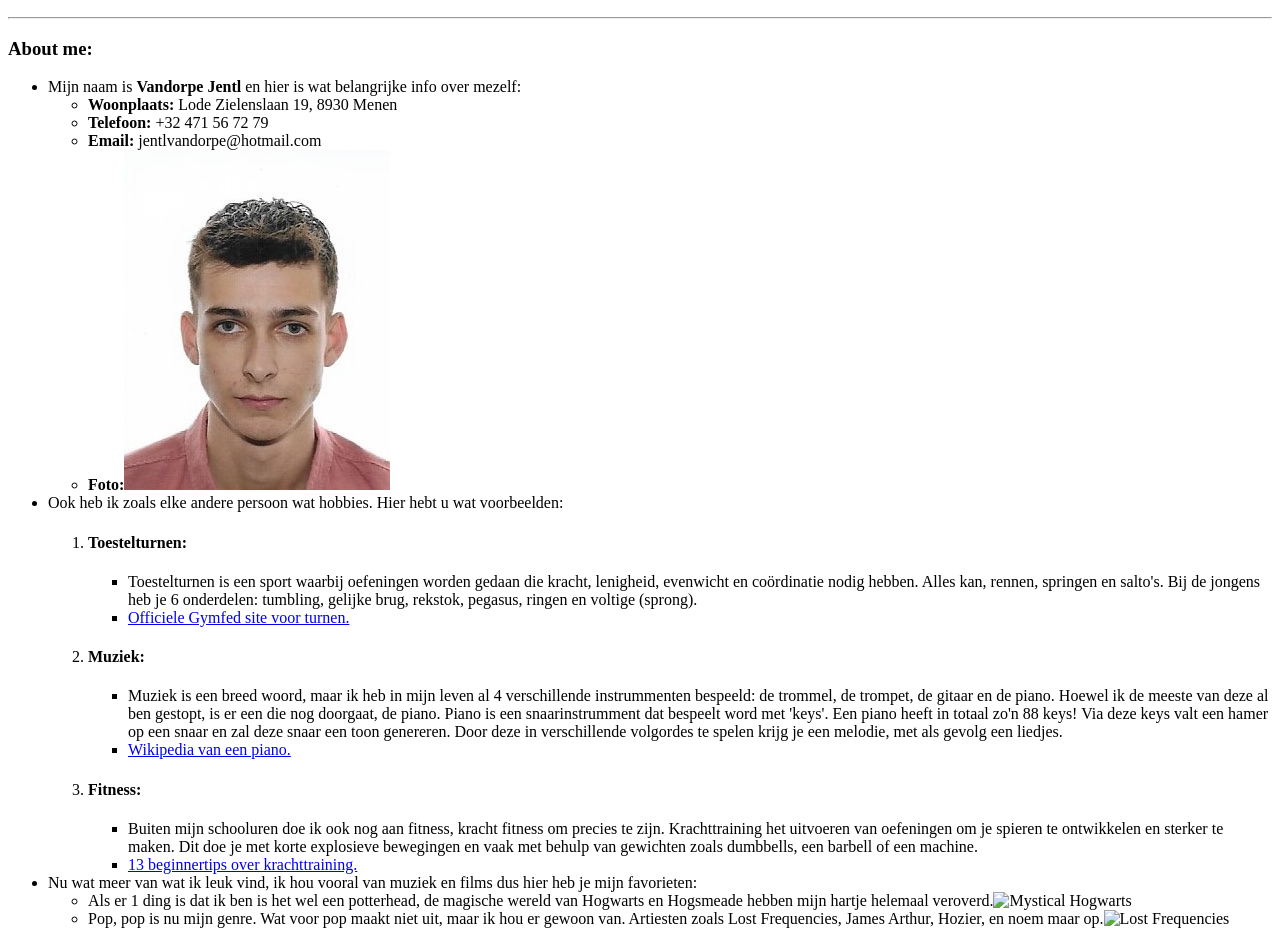
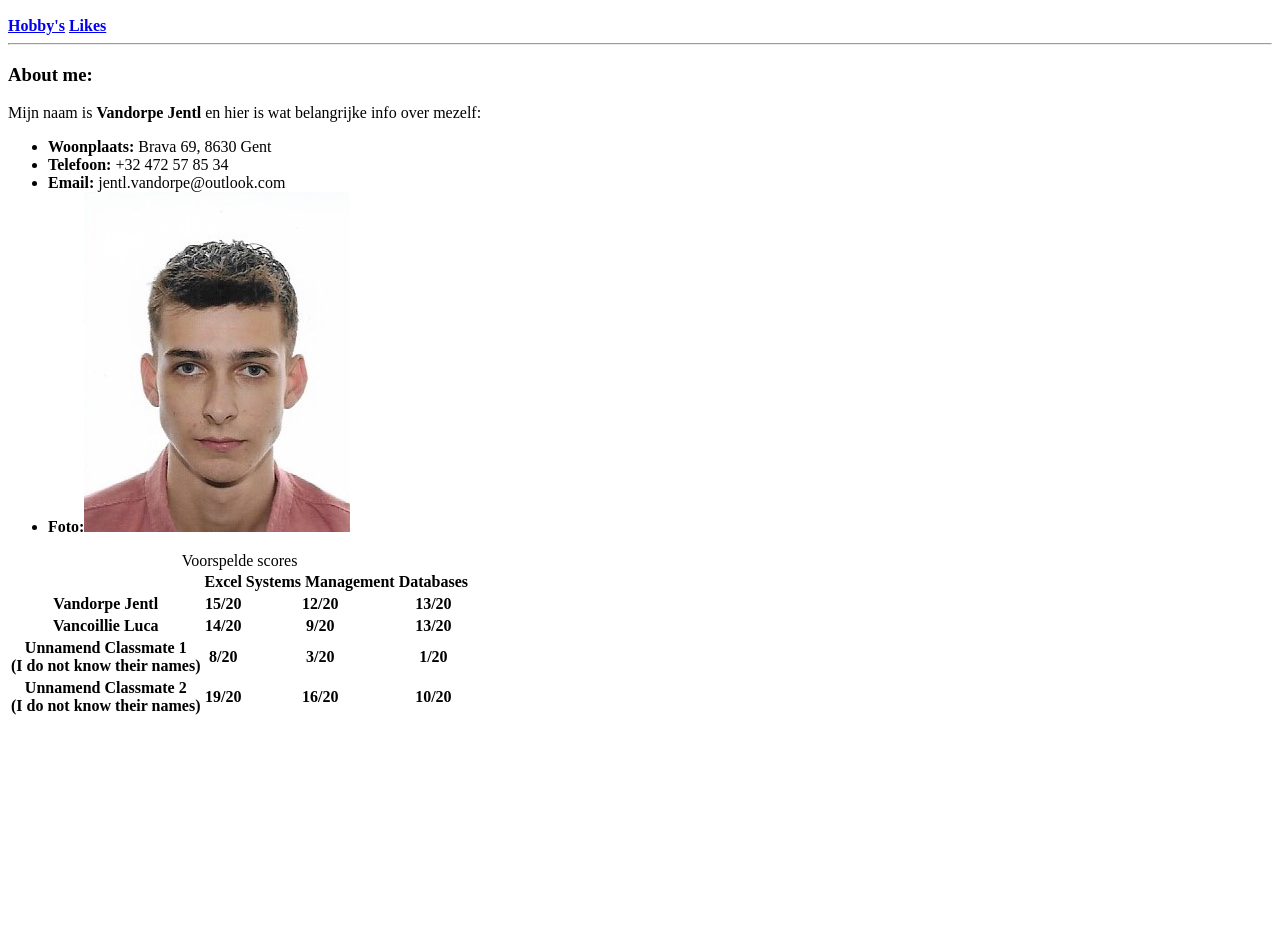
Before and after one commit to jentlvdrpe/jentlvdrpe.github.io, a plain HTML site: page index.html in a window 1280 px wide. Shown: the part 50-991 px from the top of the page. After the commit the page ends 800 px from the top, so only its background shows below. Drawn offline with Linux system fonts and the light colour scheme.

Commit message:
Changed the pages to seperate pages

```diff
--- a/index.html
+++ b/index.html
@@ -6,49 +6,19 @@
 </head>
 <body>
 <h2>Vandorpe Jentl</h2>
+<a href="hobbys.html"><b>Hobby's</b></a>
+<a href="likes.html"><b>Likes</b></a>
 <hr>
 <header>
     <h3>About me:</h3>
 </header>
 <section>
+    <p>Mijn naam is <b>Vandorpe Jentl</b> en hier is wat belangrijke info over mezelf:</p>
     <ul>
-        <li>Mijn naam is <b>Vandorpe Jentl</b> en hier is wat belangrijke info over mezelf:
-            <ul>
-                <li><b>Woonplaats:</b> Lode Zielenslaan 19, 8930 Menen</li>
-                <li><b>Telefoon:</b> +32 471 56 72 79</li>
-                <li><b>Email:</b> jentlvandorpe@hotmail.com</li>
-                <li><b>Foto:</b><img src="images/Pasfoto_2023.jpg" alt="Pasfoto 2023"></li>
-            </ul>
-        </li>
-
-        <li>Ook heb ik zoals elke andere persoon wat hobbies. Hier hebt u wat voorbeelden:
-            <ol>
-                <li><h4><b>Toestelturnen:</b></h4>
-                    <ul>
-                        <li>Toestelturnen is een sport waarbij oefeningen worden gedaan die kracht, lenigheid, evenwicht en coördinatie nodig hebben. Alles kan, rennen, springen en salto's. Bij de jongens heb je 6 onderdelen: tumbling, gelijke brug, rekstok, pegasus, ringen en voltige (sprong).</li>
-                        <li><a href="https://www.gymfed.be/disciplines/toestelturnen-jongens">Officiele Gymfed site voor turnen.</a></li>
-                    </ul>
-                </li>
-                <li><h4><b>Muziek:</b></h4>
-                    <ul>
-                        <li>Muziek is een breed woord, maar ik heb in mijn leven al 4 verschillende instrummenten bespeeld: de trommel, de trompet, de gitaar en de piano. Hoewel ik de meeste van deze al ben gestopt, is er een die nog doorgaat, de piano. Piano is een snaarinstrumment dat bespeelt word met 'keys'. Een piano heeft in totaal zo'n 88 keys! Via deze keys valt een hamer op een snaar en zal deze snaar een toon genereren. Door deze in verschillende volgordes te spelen krijg je een melodie, met als gevolg een liedjes.</li>
-                        <li><a href="https://nl.wikipedia.org/wiki/Piano_(instrument)">Wikipedia van een piano.</a></li>
-                    </ul>
-                </li>
-                <li><h4><b>Fitness:</b></h4>
-                    <ul>
-                        <li>Buiten mijn schooluren doe ik ook nog aan fitness, kracht fitness om precies te zijn. Krachttraining het uitvoeren van oefeningen om je spieren te ontwikkelen en sterker te maken. Dit doe je met korte explosieve bewegingen en vaak met behulp van gewichten zoals dumbbells, een barbell of een machine.</li>
-                        <li><a href="https://xxlnutrition.com/nl/blog/krachttraining-voor-beginners#:~:text=In%20feite%20is%20krachttraining%20het,een%20barbell%20of%20een%20machine.">13 beginnertips over krachttraining.</a></li>
-                    </ul>
-                </li>
-            </ol>
-        </li>
-        <li>Nu wat meer van wat ik leuk vind, ik hou vooral van muziek en films dus hier heb je mijn favorieten:
-            <ul>
-                <li>Als er 1 ding is dat ik ben is het wel een potterhead, de magische wereld van Hogwarts en Hogsmeade hebben mijn hartje helemaal veroverd.<img src="../personal_homepage/images/Mystical_Hogwarts.png" alt="Mystical Hogwarts"></li>
-                <li>Pop, pop is nu mijn genre. Wat voor pop maakt niet uit, maar ik hou er gewoon van. Artiesten zoals Lost Frequencies, James Arthur, Hozier, en noem maar op.<img src="../personal_homepage/images/Lost_Frequencies.jpg" alt="Lost Frequencies"></li>
-            </ul>
-        </li>
+        <li><b>Woonplaats:</b> Brava 69, 8630 Gent</li>
+        <li><b>Telefoon:</b> +32 472 57 85 34</li>
+        <li><b>Email:</b> jentl.vandorpe@outlook.com</li>
+        <li><b>Foto:</b><img src="images/Pasfoto_2023.jpg" alt="Pasfoto 2023"></li>
     </ul>
 
     <table>
```
Also changed, not shown: hobbys.html (added, +31 -0 lines), likes.html (added, +15 -0 lines).
